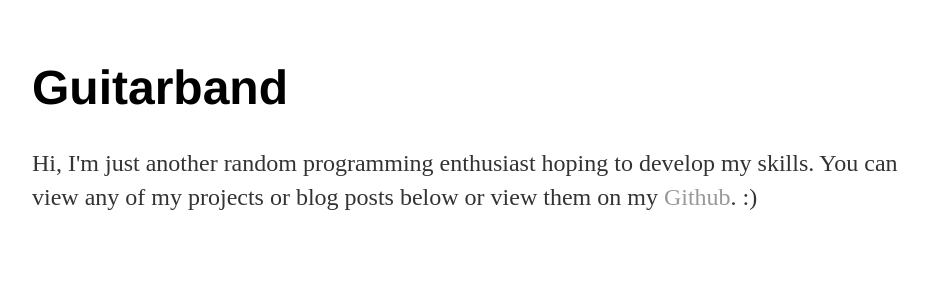
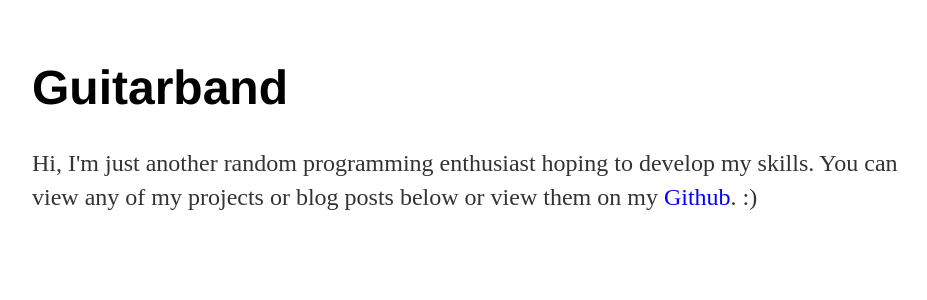
Before and after one commit to Guitarband/testwebsiteGuitarband.github.io, a Jekyll site: the page index.html, which Jekyll copies as it is, in a window 1280 px wide. Shown: the top 300 px of the page, without its empty margins (160-1087 px from the left). Built offline with Jekyll 4.4.1, drawn with Linux system fonts in a browser that asks for light colours.

Commit message:
Update main.css

```diff
--- a/css/main.css
+++ b/css/main.css
@@ -49,3 +49,11 @@ ul.posts li {
 *:hover {
     color: mediumpurple;
 }
+
+a:link {
+    color: blue;
+}
+
+a:visited {
+    color: pink;
+}
```
